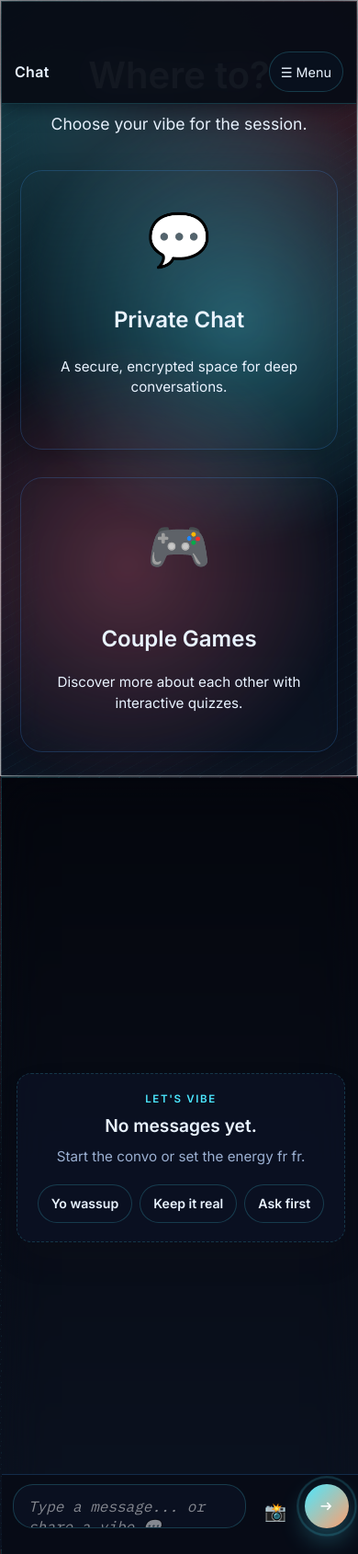
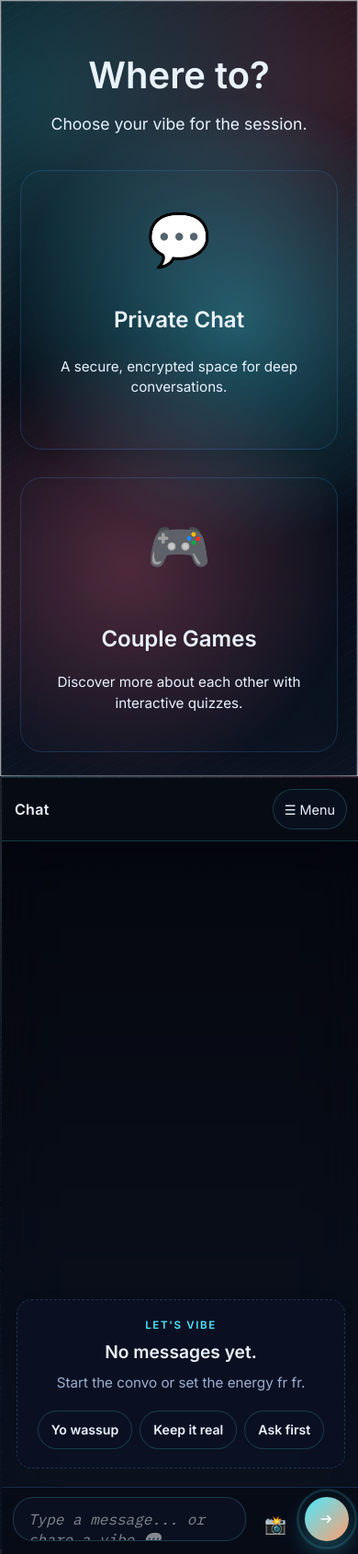
Before and after one commit to itsaddyon/sidechick, a Flask app: page / in a window 390 px wide; the page is wider, and only the part inside the window is pictured. Shown: that part at 92% size. Run offline with Flask 3, Linux system fonts and the light colour scheme; some libraries are stand-ins or nearby versions.

Commit message:
Final fixes

```diff
--- a/sidechick-frontend/index.html
+++ b/sidechick-frontend/index.html
@@ -11,7 +11,7 @@
 <link rel="icon" href="favicon.svg" type="image/svg+xml"/>
 <script src="https://cdn.socket.io/4.6.0/socket.io.min.js"></script>
 <script src="https://cdn.jsdelivr.net/npm/canvas-confetti@1.6.0/dist/confetti.browser.min.js"></script>
-<link rel="stylesheet" href="css/style.css?v=4.0"/>
+<link rel="stylesheet" href="css/style.css?v=4.1"/>
 </head>
 <body class="intro-active">
 <div id="intro-loader" class="intro-loader" aria-label="Sidechick loading intro">
--- a/static/css/style.css
+++ b/static/css/style.css
@@ -345,18 +345,21 @@ body.theme-dark .workspace-column{background:var(--panel)}
 #app:not(.ai-off) .messages::before{content:'';position:absolute;top:0;left:0;right:0;height:2px;background:linear-gradient(90deg,transparent,var(--blue),transparent);opacity:.15;z-index:0;pointer-events:none;animation:scanline 4s linear infinite}
 body.theme-dark #app:not(.ai-off) .messages{background:linear-gradient(rgba(10,16,28,.8),rgba(2,6,23,.95)),repeating-linear-gradient(0deg,rgba(76,232,255,.03) 0px,rgba(76,232,255,.03) 1px,transparent 1px,transparent 2px);background-size:100% 100%,100% 4px}
 .messages-empty {
-  position: absolute !important;
-  top: 50% !important;
-  left: 50% !important;
-  transform: translate(-50%, -55%) !important;
-  width: calc(100% - 32px) !important;
-  max-width: 520px !important;
-  z-index: 10 !important;
-  margin: 0 !important;
-  pointer-events: none !important;
+  /* CRITICAL: Never use !important on display — JS uses .style.display to hide/show this.
+     If display has !important, JS is silently ignored and the card stays stuck forever. */
   display: grid;
-  place-items: center !important;
-  padding: 0 !important;
+  place-items: center;
+  /* Desktop: centered overlay inside the messages area */
+  position: absolute;
+  top: 50%;
+  left: 50%;
+  transform: translate(-50%, -55%);
+  width: calc(100% - 32px);
+  max-width: 520px;
+  z-index: 10;
+  margin: 0;
+  pointer-events: none;
+  padding: 0;
 }
 .empty-card{width:min(520px,100%);padding:26px 28px;border-radius:24px;border:1px dashed rgba(37,87,214,.2);background:rgba(255,255,255,.72);text-align:center;box-shadow:0 18px 40px rgba(61,42,24,.06)}
 .empty-kicker{font-size:.72rem;text-transform:uppercase;letter-spacing:.14em;color:var(--blue);font-weight:800}
@@ -654,7 +657,9 @@ body.theme-dark .vibe-drawer-body .intel-tabs{background:rgba(8,12,22,.98)}
     position: relative !important;
   }
 
-  /* Topbar: 2-row grid — row1: brand + hamburger, row2: dropdown */
+  /* Topbar: sticky in the flex column (NOT fixed).
+     position:fixed takes it out of flow, meaning app-shell starts at top:0
+     and slides behind/under the topbar. sticky keeps it in flow AND pinned. */
   .app-topbar{
     flex-shrink:0;
     display:grid;
@@ -662,13 +667,11 @@ body.theme-dark .vibe-drawer-body .intel-tabs{background:rgba(8,12,22,.98)}
     grid-template-rows:auto auto;
     gap:0 8px;
     padding:12px 14px;
+    padding-top: max(12px, env(safe-area-inset-top));
     z-index:100;
-    position:fixed;
-    top:0;
-    left:0;
-    right:0;
+    position: sticky;
+    top: 0;
     overflow:visible;
-    padding-top:max(54px,env(safe-area-inset-top));
     background:rgba(255,255,255,.88);
     backdrop-filter:blur(18px);
     -webkit-backdrop-filter:blur(18px);
@@ -757,14 +760,16 @@ body.theme-dark .vibe-drawer-body .intel-tabs{background:rgba(8,12,22,.98)}
     display: none !important;
   }
 
-  /* Messages: Clean flex-grow middle container */
+  /* Messages: Clean flex-grow middle container.
+     No padding-top compensation needed — topbar is sticky (in-flow),
+     so it naturally sits above the messages in the flex column.
+     No padding-bottom needed — composer is in-flow below this. */
   .messages{
     flex: 1 !important;
     min-height: 0 !important;
     overflow-y: auto !important;
     overflow-x: hidden !important;
-    padding: 12px 14px 16px !important;
-    padding-top: calc(70px + env(safe-area-inset-top)) !important; /* Buffer for the fixed topbar */
+    padding: 14px 14px 16px !important;
     -webkit-overflow-scrolling: touch !important;
     overscroll-behavior-y: contain !important;
     z-index: 1 !important;
@@ -865,21 +870,27 @@ body.theme-dark .vibe-drawer-body .intel-tabs{background:rgba(8,12,22,.98)}
   .intelligence-header h2{font-size:.95rem !important;margin:0 !important}
   .drawer-close-btn{display:flex !important;width:40px;height:40px;flex-shrink:0;align-items:center;justify-content:center;background:rgba(255,255,255,.15);border:1px solid var(--border);border-radius:10px;color:var(--text);cursor:pointer}
 
-  /* Composer: absolute bottom lock, never shifts */
+  /* Composer: IN-FLOW flex child — Golden Layout Spec §5.
+     NEVER use position:absolute here — it causes messages to slide under
+     the input box making the chatbox invisible (the bug we're fixing).
+     flex-shrink:0 keeps it pinned at the bottom of the flex column
+     without any coordinate tricks, and it can never overlap messages. */
   .composer{
-    position: absolute !important;
-    bottom: 0 !important;
-    left: 0 !important;
-    right: 0 !important;
+    position: relative !important;
+    flex-shrink: 0 !important;
+    bottom: auto !important;
+    left: auto !important;
+    right: auto !important;
     height: auto !important;
-    z-index: 1000 !important;
+    z-index: 50 !important;
     background: rgba(8,12,22,0.96) !important;
     backdrop-filter: blur(16px) !important;
     -webkit-backdrop-filter: blur(16px) !important;
     border-top: 1px solid var(--border) !important;
     padding: 10px 12px !important;
-    padding-bottom: calc(28px + env(safe-area-inset-bottom)) !important; /* Raised to protect against browser border occlusion */
+    padding-bottom: max(14px, env(safe-area-inset-bottom)) !important;
     margin: 0 !important;
+    width: 100% !important;
   }
   .composer-row{display:flex !important;flex-direction:row !important;align-items:flex-end !important;gap:10px !important;flex-wrap:nowrap !important}
   #msg-input{flex:1 !important;min-height:44px !important;max-height:120px !important;font-size:16px !important;resize:none !important;overflow-y:auto !important;-webkit-overflow-scrolling:touch;border-radius:22px;padding:12px 16px;line-height:1.4}
@@ -901,7 +912,20 @@ body.theme-dark .vibe-drawer-body .intel-tabs{background:rgba(8,12,22,.98)}
   /* Misc */
   .pitch-strip{display:none !important}
   .msg-avatar{width:32px;height:32px}
-  .messages-empty{padding:16px 12px}
+  /* messages-empty: in-flow on mobile so it doesn't float over content.
+     position:absolute (desktop) is overridden here. JS .style.display still works
+     because NO !important is ever on the display property. */
+  .messages-empty{
+    position: relative;
+    top: auto;
+    left: auto;
+    transform: none;
+    width: 100%;
+    max-width: 100%;
+    margin: auto;
+    padding: 20px 16px;
+    pointer-events: auto;
+  }
   .panel-heading{flex-direction:column;align-items:stretch}
   .panel-actions{width:100%;justify-content:flex-start}
   .detail-row{min-height:44px;display:flex;align-items:center}
--- a/templates/index.html
+++ b/templates/index.html
@@ -11,7 +11,7 @@
 <link rel="icon" href="{{ url_for('static', filename='favicon.svg') }}" type="image/svg+xml"/>
 <script src="https://cdn.socket.io/4.6.0/socket.io.min.js"></script>
 <script src="https://cdn.jsdelivr.net/npm/canvas-confetti@1.6.0/dist/confetti.browser.min.js"></script>
-<link rel="stylesheet" href="{{ url_for('static', filename='css/style.css') }}?v=4.0"/>
+<link rel="stylesheet" href="{{ url_for('static', filename='css/style.css') }}?v=4.1"/>
 </head>
 <body class="intro-active">
 <div id="intro-loader" class="intro-loader" aria-label="Sidechick loading intro">
```
Also changed, not shown: check_mobile_bar.py (added, +7 -0 lines), sidechick-frontend/css/style.css (+52 -28 lines).
